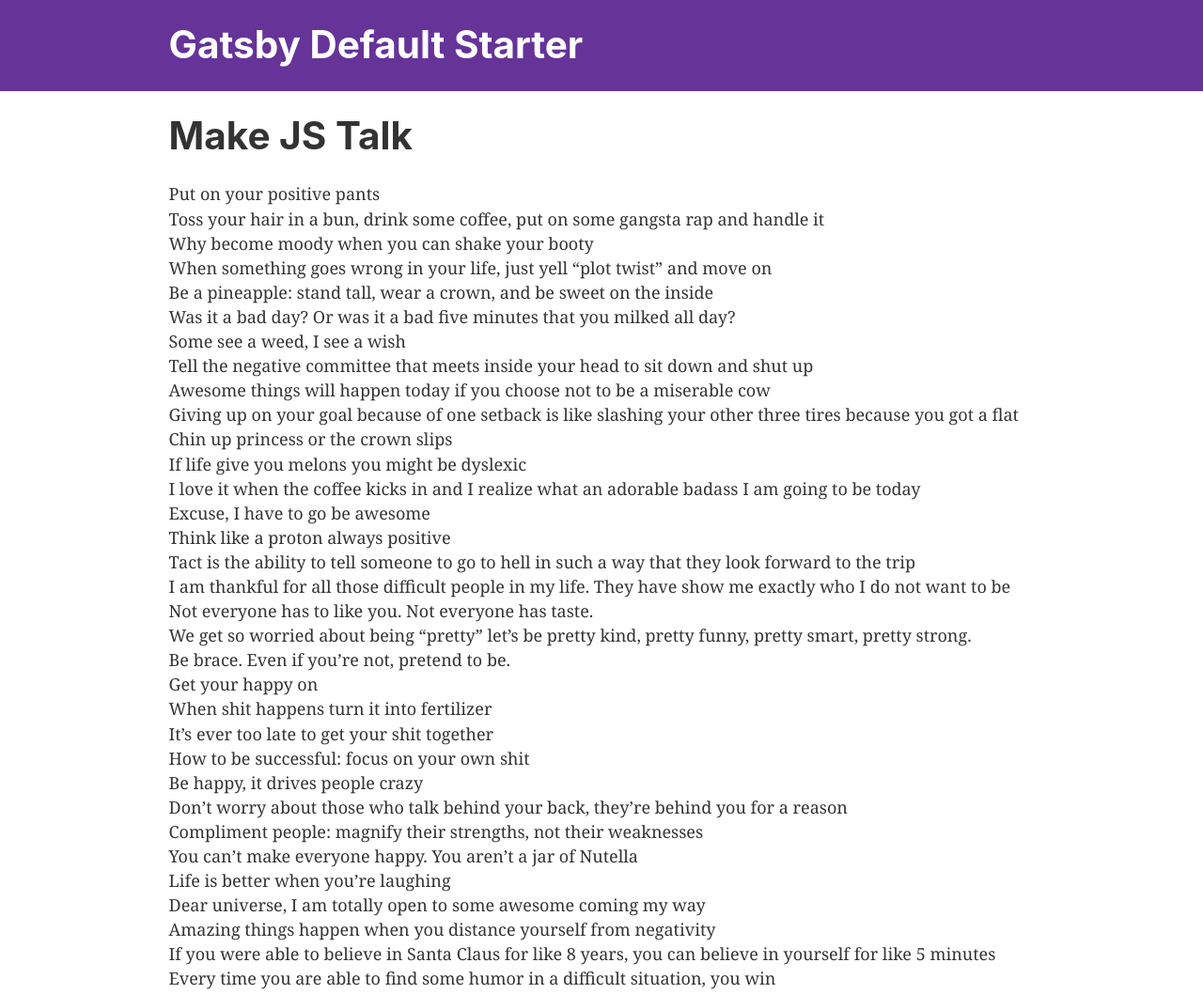
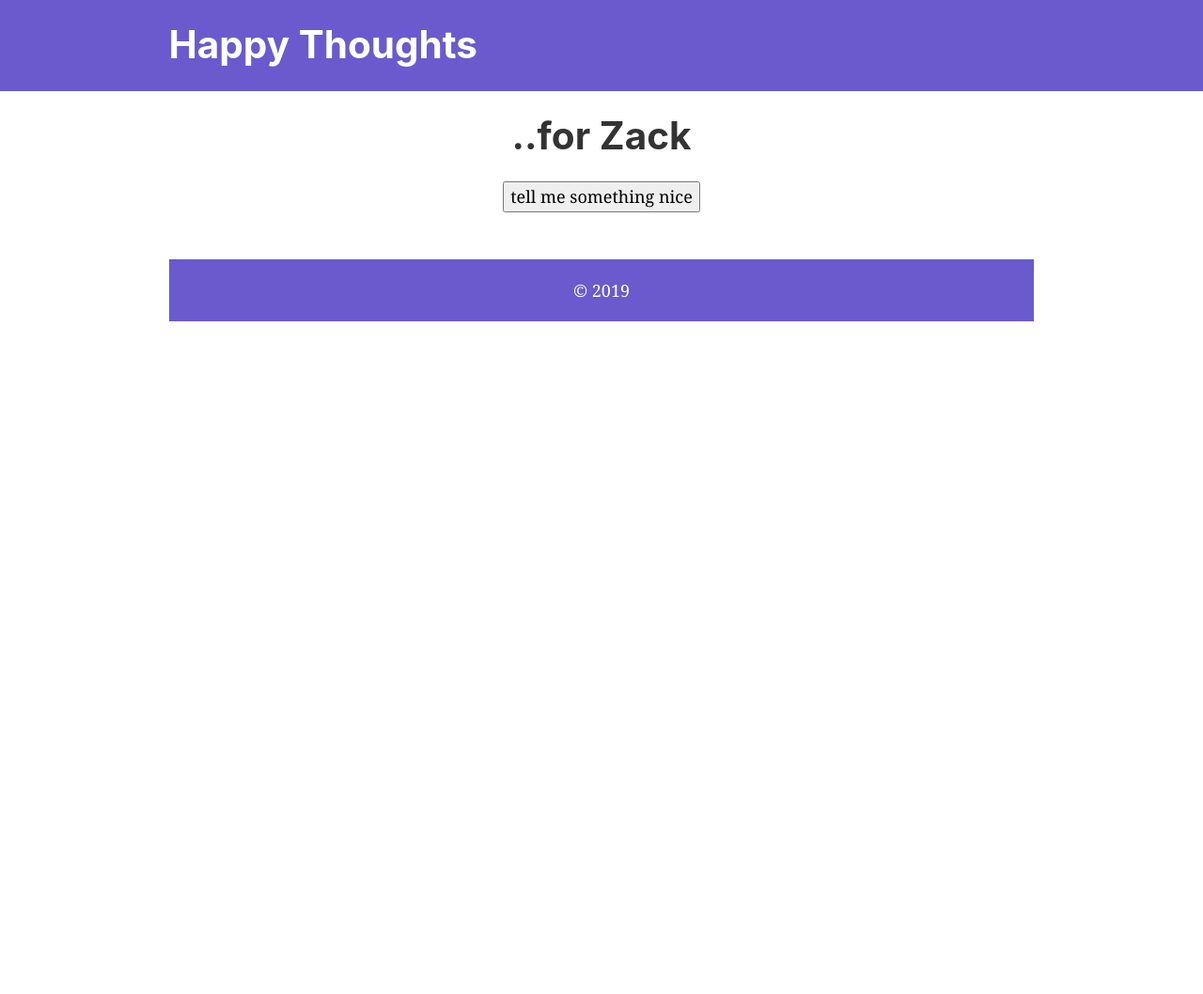
Before and after one commit to aholtzman/talk-to-me-JS, a Gatsby site: page / in a window 1280 px wide. Shown: the top 1058 px of the page at 94% size. After the commit the page ends 800 px from the top, so only its background shows below. Built offline with nearby package versions, Linux system fonts and the light colour scheme; Gatsby itself is replaced by a stand-in of ours.

Commit message:
make it talk and say something nice

```diff
--- a/src/components/header.js
+++ b/src/components/header.js
@@ -5,7 +5,7 @@ import React from "react"
 const Header = ({ siteTitle }) => (
   <header
     style={{
-      background: `rebeccapurple`,
+      background: `slateblue`,
       marginBottom: `1.45rem`,
     }}
   >
--- a/src/components/layout.js
+++ b/src/components/layout.js
@@ -1,10 +1,3 @@
-/**
- * Layout component that queries for data
- * with Gatsby's StaticQuery component
- *
- * See: https://www.gatsbyjs.org/docs/static-query/
- */
-
 import React from "react"
 import PropTypes from "prop-types"
 import { StaticQuery, graphql } from "gatsby"
@@ -25,7 +18,7 @@ const Layout = ({ children }) => (
     `}
     render={data => (
       <>
-        <Header siteTitle={data.site.siteMetadata.title} />
+        <Header siteTitle={"Happy Thoughts"} />
         <div
           style={{
             margin: `0 auto`,
@@ -35,10 +28,8 @@ const Layout = ({ children }) => (
           }}
         >
           <main>{children}</main>
-          <footer>
-            © {new Date().getFullYear()}, Built with
-            {` `}
-            <a href="https://www.gatsbyjs.org">Gatsby</a>
+          <footer style={{padding: '20px', textAlign: 'center', color: '#fff', backgroundColor: 'slateblue', marginTop: '50px' }}>
+            © {new Date().getFullYear()}
           </footer>
         </div>
       </>
--- a/src/components/talk.js
+++ b/src/components/talk.js
@@ -1,15 +1,29 @@
 import React, { Component } from 'react'
 import text from '../affirmations'
 
+function getRandomInt(max) {
+     return Math.floor(Math.random() * Math.floor(max))
+    }
+function speak (message, v = 7) {
+    var msg = new SpeechSynthesisUtterance(message)
+    var voices = window.speechSynthesis.getVoices()
+    msg.voice = voices[v]
+    window.speechSynthesis.speak(msg)
+  }
+
 export default class Talk extends Component {
+
+   handelClick() {
+    let message = text[getRandomInt(text.length)]
+    speak(message, 7)
+    console.log(message)
+  }
+
   render() {
-
     return(
-      <div>
-      <h1>Make JS Talk</h1>
-      {text.map((data) => {
-          return <div>{data}</div>
-        })}
+      <div style={{display: 'flex', flexDirection: 'column', alignItems: 'center'}}>
+      <h1>..for Zack</h1>
+        <button onClick={this.handelClick}>tell me something nice</button>
       </div>
     )
   }
```
